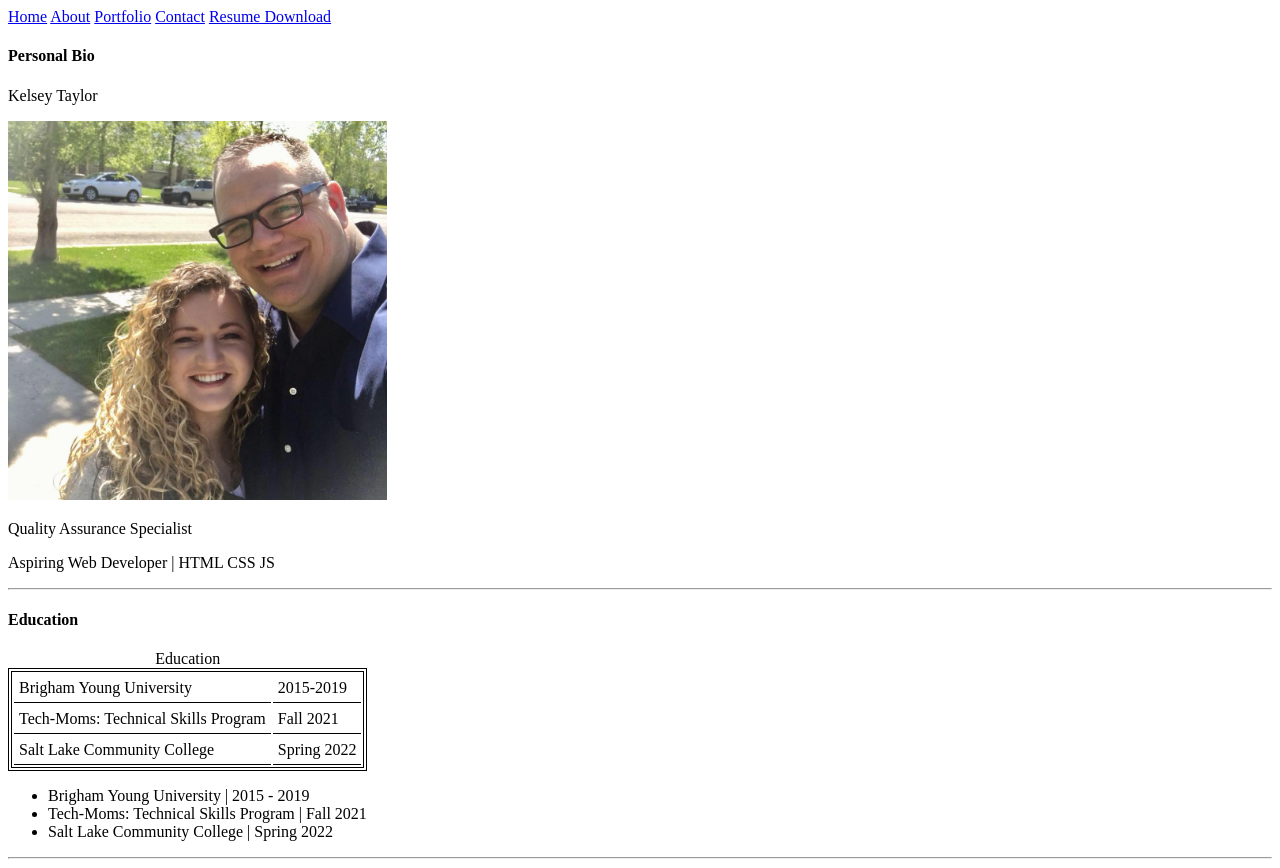
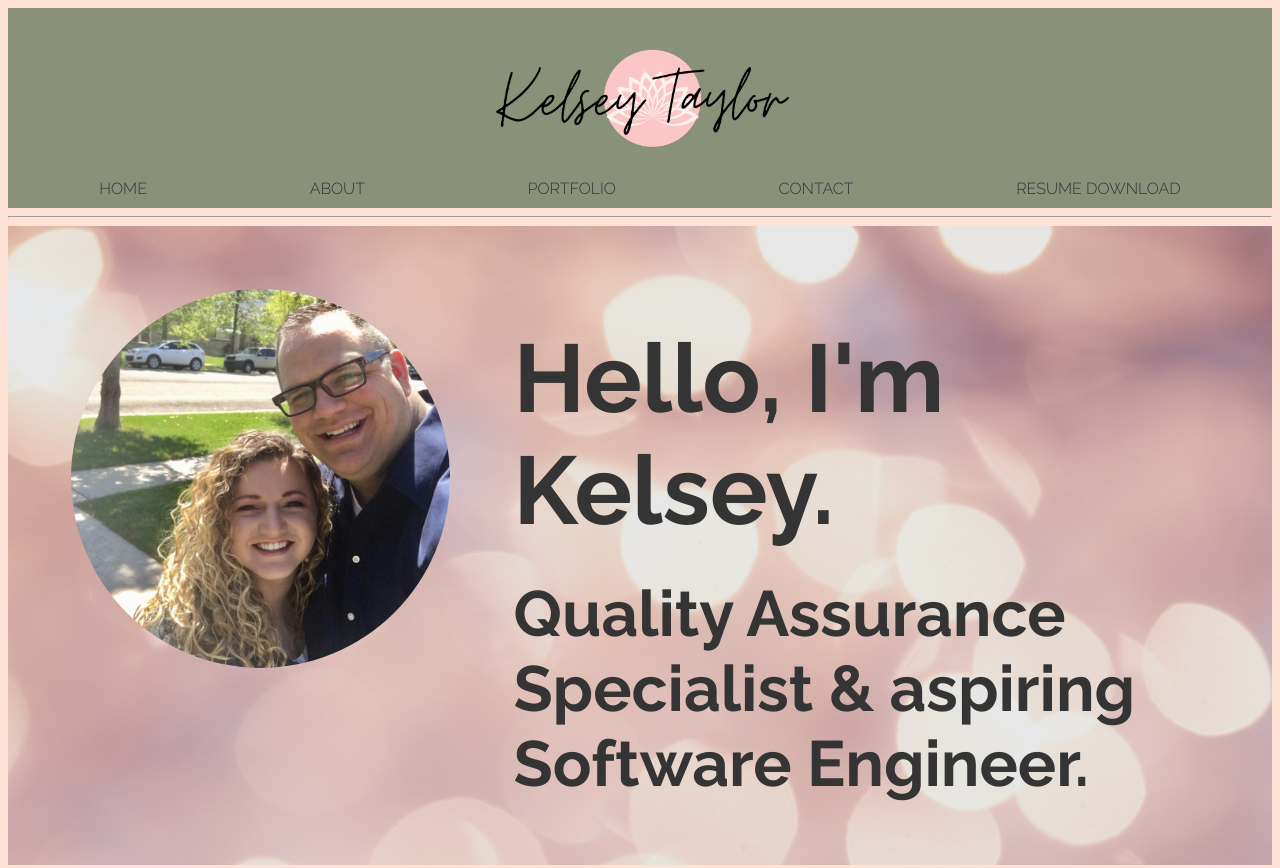
Before and after one commit to KelseyATaylor/SLCC-Web-Dev, a plain HTML site: page index.html in a window 1280 px wide. Shown: the top 868 px of the page. Drawn offline with Linux system fonts and the light colour scheme.

Commit message:
CSS changes

```diff
--- a/index.html
+++ b/index.html
@@ -5,31 +5,40 @@
     <meta http-equiv="X-UA-Compatible" content="IE=edge">
     <meta name="viewport" content="width=device-width, initial-scale=1.0">
     <link rel="stylesheet" href="styles.css">
+    <link rel="preconnect" href="https://fonts.googleapis.com">
+<link rel="preconnect" href="https://fonts.gstatic.com" crossorigin>
+<link href="https://fonts.googleapis.com/css2?family=Raleway:wght@100;300;400;700&display=swap" rel="stylesheet">
     <title>Kelsey Taylor Resume</title>
 </head>
 <body>
-    <header>
-        <nav>
-            <a href="index.html">Home</a>
-            <a href="about.html">About</a>
-            <a href="portfolio.html">Portfolio</a>
-            <a href="contact.html">Contact</a>
-            <a href="assets/Kelsey Taylor Resume 2022-ForWeb.pdf" target="_blank">Resume Download</a>
-        </nav>
+    <header class="header">
+        <div class="logo-container">
+            <a href="index.html" class="logo-link">
+                <img src="assets/Kelsey_Logo_noBackground.png" alt="Kelsey Taylor logo" id="logo">
+            </a>
+        </div>
+        <div class="nav">
+            <a href="index.html" id="home">Home</a>
+            <a href="about.html" id="about">About</a>
+            <a href="portfolio.html" id="portfolio">Portfolio</a>
+            <a href="contact.html" id="contact">Contact</a>
+            <a href="assets/Kelsey Taylor Resume 2022-ForWeb.pdf" target="_blank" id="resumeDownload">Resume Download</a>
+        </div>
     </header>
 
+    <hr>
+
     <div>
-        <section>
-            <h4>Personal Bio</h4>
-            <p>Kelsey Taylor</p>
-            <img src="assets/Kelsey_Profile_Image copy.jpeg" alt="Kelsey and her husband Bryant" style="height: 30%; width: 30%;">
-            <p>Quality Assurance Specialist</p>
-            <p>Aspiring Web Developer | HTML CSS JS</p>
-            <hr>
-        </section>
+        <div class="name">
+            <img src="assets/Kelsey_Profile_Image copy.jpeg" alt="Kelsey and her husband Bryant" class="profile-image">
+            <div class="name-text-flex">
+                <p id="hello-name">Hello, I'm Kelsey.</p>
+                <p id="hello-qa">Quality Assurance Specialist & aspiring Software Engineer.</p>
+            </div>
+        </div>
 
-        <section>
-            <h4>Education</h4>
+        <div>
+            <h4 class="education">Education</h4>
             <table>
                 <caption>Education</caption>
                 <tr>
@@ -51,9 +60,9 @@
                 <li>Salt Lake Community College | Spring 2022</li>
             </ul>
             <hr>
-        </section>
+        </div>
 
-        <section>
+        <div>
             <h4>Technical Skills</h4>
             <ul>
                 <li>HTML</li>
@@ -62,9 +71,9 @@
                 <li>PHP</li>
             </ul>
             <hr>
-        </section>
+        </div>
 
-        <section>
+        <div>
             <h4>Core Competencies</h4>
             <ul>
                 <li>Attention to detail</li>
@@ -72,26 +81,26 @@
                 <li>Reliability</li>
             </ul>
             <hr>
-        </section>
+        </div>
 
-        <section>
+        <div>
             <h4>Certificates and Awards</h4>
             <ul>
                 <li>Tech-Moms: Certificate of Completion</li>
             </ul>
-<hr>
-        </section>
+            <hr>
+        </div>
 
-        <section>
+        <div>
             <p><a href="portfolio.html">Portfolio of Projects</a></p>
-        </section>
+        </div>
 
-        <section>
+        <div>
             <h4>References and Testimonials</h4>
-        </section>
+        </div>
     </div>
 </body>
 <footer>
-<p>Kelsey Taylor 2021 | All Rights Reserved</p>
+<p>Kelsey Taylor &copy; 2021 | All Rights Reserved</p>
 </footer>
 </html>
--- a/styles.css
+++ b/styles.css
@@ -1,8 +1,84 @@
-table {
+/* table {
   border: 4.5px double;
 }
 
 td {
   border-bottom: 1px solid;
   padding: 5px;
+} */
+
+body {
+  background-color: #ffe2d6;
 }
+
+.header {
+  background-color: #899178;
+  padding: 10px;
+}
+
+.logo-link {
+  display: flex;
+  justify-content: center;
+}
+
+#logo {
+  width: 25%;
+  margin: -75px 10px -75px;
+}
+
+.nav {
+  display: flex;
+  justify-content: space-around;
+}
+
+.nav a {
+  text-decoration: none;
+  color: #343434;
+  font-family: "Raleway", sans-serif;
+  font-weight: 300;
+  text-transform: uppercase;
+}
+
+.nav a:hover {
+  color: #f8b4b4;
+  transition: 0.4s;
+}
+
+.profile-image {
+  height: 30%;
+  width: 30%;
+  border-radius: 50%;
+  margin: 5%;
+}
+
+.name {
+  background-image: url(assets/sharon-unsplash.jpg);
+  /* Photo by <a href="https://unsplash.com/@sharonmccutcheon?utm_source=unsplash&utm_medium=referral&utm_content=creditCopyText">Sharon McCutcheon</a> on <a href="https://unsplash.com/s/photos/pink?utm_source=unsplash&utm_medium=referral&utm_content=creditCopyText">Unsplash</a>
+   */
+  background-size: cover;
+  background-attachment: fixed;
+  display: flex;
+  font-family: "Raleway", sans-serif;
+  font-weight: 700;
+  font-size: 400%;
+  color: #343434;
+}
+
+.name-text-flex {
+  display: flex;
+  flex-direction: column;
+  align-content: flex-start;
+}
+
+#hello-name {
+  font-size: 150%;
+  margin-bottom: 2%;
+}
+
+#hello-qa {
+  margin-top: 2%;
+}
+
+.education {
+  background-color: #899178;
+}
```
Also changed, not shown: assets/Kelsey_Logo.png (added), assets/Kelsey_Logo_noBackground.png (added), assets/sharon-mccutcheon-unsplash-2.jpg (added), assets/sharon-unsplash.jpg (added).
